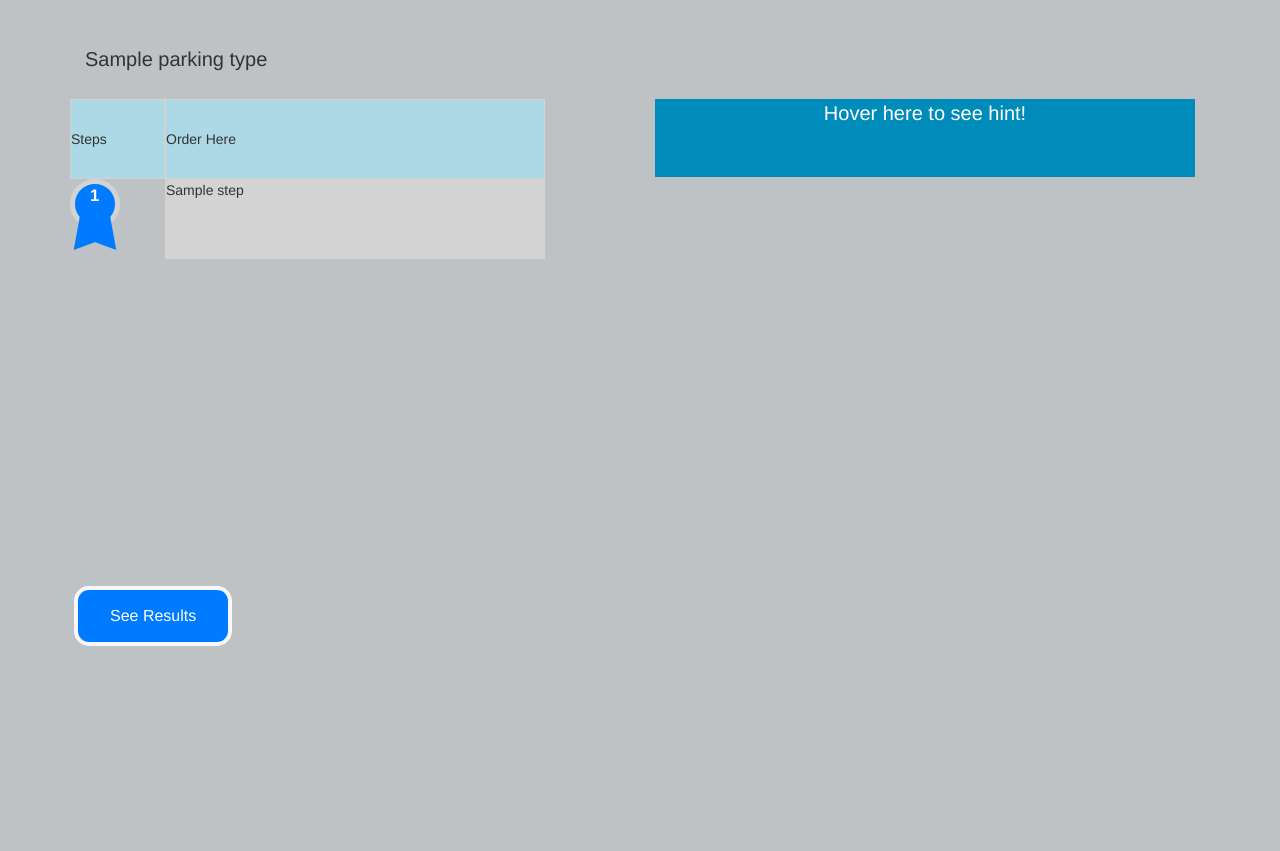
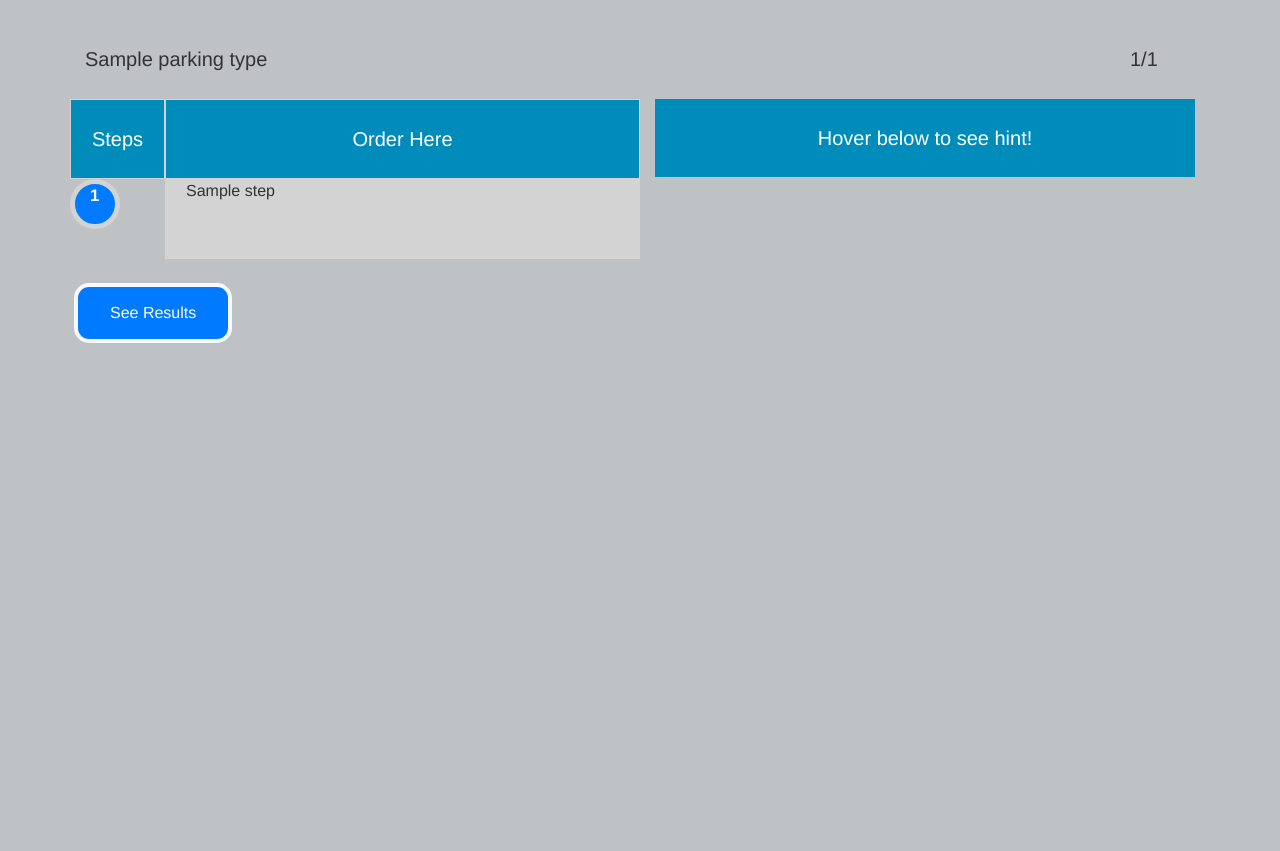
Before and after one commit to tiffanymcbrayer/teaching_parking, a Flask app: template templates/quiz2.html in a window 1280 px wide. Shown: the part 62-913 px from the top of the page. After the commit the page ends 405 px from the top, so only its background shows below. Run offline with Flask 2, Linux system fonts and the light colour scheme; the template is opened without the code that fills it: most values are stand-ins (such as "Sample title", 1, 10 or a date in 2020); some libraries are stand-ins or nearby versions.

Commit message:
changed drag drop quiz style

```diff
--- a/server.py
+++ b/server.py
@@ -427,7 +427,7 @@ def quiz(q_num=None):
             return render_template('quiz.html', end=0, total_num=QUIZ_NUM, q_num=q_num, response=response, question=question)
         elif questions[q]["type"] == "order":
             parkingType = quiz2[str(questions[q]["ord"])]
-            return render_template('quiz2.html', parkingType=parkingType)
+            return render_template('quiz2.html', parkingType=parkingType, total_num=QUIZ_NUM, q_num=q_num)
 
 
 '''@app.route('/quiz2/<q_num>')
--- a/static/main.css
+++ b/static/main.css
@@ -28,36 +28,39 @@
   margin-top: 200px;
 }
 
-.stepContainer{
+.stepContainer {
   background-color: white;
-  box-shadow: 20px 10px 10px rgb(72, 142,191 );
+  box-shadow: 20px 10px 10px rgb(72, 142, 191);
   border: 2px solid rgb(65, 69, 92);
 }
 
-.nameTitle{
-  padding-top:25px;
-  padding-bottom: 25px;
-  font-size: 20px;
-  font-weight: 500;
-}
-.stepName {
-  padding-top:15px;
+.nameTitle {
+  padding-top: 25px;
   padding-bottom: 25px;
   font-size: 20px;
   font-weight: 500;
 }
 
-.stepExp{
-  padding-top:15px;
+.stepName {
+  padding-top: 15px;
+  padding-bottom: 25px;
+  font-size: 20px;
+  font-weight: 500;
+}
+
+.stepExp {
+  padding-top: 15px;
   padding-bottom: 25px;
   font-size: 20px;
 }
+
 .stepGif {
   padding: 0px;
   text-align: center;
 
 }
-.gif{
+
+.gif {
   width: 30%;
   text-align: center;
 }
@@ -140,7 +143,7 @@
   color: #525252;
 }
 
-.navbar{
+.navbar {
   background-color: rgb(72, 142, 191);
   color: white
 }
@@ -160,6 +163,7 @@
   margin: 13px;
   width: 90%;
 }
+
 .start {
   margin-top: 50px;
   font-size: 20px !important;
@@ -167,6 +171,7 @@
   justify-content: center;
   align-items: center;
 }
+
 .welcome {
   display: flex;
   justify-content: center;
@@ -175,12 +180,13 @@
   font-size: 20px;
   padding-top: 10px;
 }
+
 .iconHome {
   border: 2px solid rgb(65, 69, 92);
   background-color: white;
 }
 
-.startButton{
+.startButton {
   background-color: rgb(72, 142, 191);
   color: white;
   border-style: solid;
@@ -193,9 +199,10 @@
   text-align: center;
   margin-left: 425px;
 }
-.homePicContainer{
+
+.homePicContainer {
   margin-left: 5px;
-  margin-right:  -5px;
+  margin-right: -5px;
   background-color: white;
 }
 
@@ -239,7 +246,7 @@
   border-width: 4px;
   border-color: rgb(72, 142, 191);
   border-radius: 10px;
-  margin:0px;
+  margin: 0px;
   font-size: 16px;
   width: 130px;
   text-decoration: none;
@@ -267,80 +274,14 @@
 .title2 {
   /* display: inline-block; */
   vertical-align: middle;
+  text-align: center;
+  color: white;
+  font-size: 20px;
+  width: 100%;
   line-height: 78px;
 }
 
-
-.bluebox {
-  margin-left: 10px;
-  margin-right: 40px;
-  /* width: 150px; */
-  /* height: 80px; */
-  border: 1px solid lightgray;
-  background-color: lightblue;
-}
-
-
-#badge-ribbon {
-  position: relative;
-  background: #007bff;
-  height: 50px;
-  width: 50px;
-  border-radius: 50px;
-  border: 5px solid lightgray;
-}
-
-#badge-ribbon:before,
-#badge-ribbon:after {
-  content: '';
-  position: absolute;
-  border-bottom: 35px solid #007bff;
-  border-left: 20px solid transparent;
-  border-right: 20px solid transparent;
-  top: 35px;
-  left: -10px;
-  transform: rotate(-140deg);
-  /* border: 5px solid lightgray; */
-}
-
-#badge-ribbon:after {
-  left: auto;
-  right: -10px;
-  transform: rotate(140deg);
-}
-
-.ordernum {
-  font-size: larger;
-  font-weight: bold;
-  color: white;
-  margin-left: 15px;
-  margin-top: 30px !important;
-}
-
-.namebox {
-  /* border: 1px solid lightgray; */
-  padding-left: 0px;
-  margin-right: 40px;
-  width: 100%;
-  height: 80px;
-}
-
-
-.dropbox {
-  vertical-align: middle !important;
-  /* text-align: center; */
-  border: 1px solid lightgray;
-  background-color: lightgray;
-  /* padding-left: 0px; */
-  /* margin-right: 40px; */
-  /* width: 100%; */
-  height: 80px;
-  /* width: 150px; */
-  /* height: auto; */
-}
-
 .hint {
-  text-align: center;
   color: white;
   font-size: 20px;
   text-align: center;
@@ -356,6 +297,87 @@
   transition: .5s ease;
   background-color: #008CBA;
 }
+
+.bluebox {
+  margin-left: 10px;
+  margin-right: 40px;
+  /* width: 150px; */
+  /* height: 80px; */
+  border: 1px solid lightgray;
+  background-color: #008CBA;
+}
+
+
+#badge-ribbon {
+  position: relative;
+  background: #007bff;
+  height: 50px;
+  width: 50px;
+  border-radius: 50px;
+  border: 5px solid lightgray;
+}
+
+/* #badge-ribbon:before,
+#badge-ribbon:after {
+  content: '';
+  position: absolute;
+  border-bottom: 35px solid #007bff;
+  border-left: 20px solid transparent;
+  border-right: 20px solid transparent;
+  top: 35px;
+  left: -10px;
+  transform: rotate(-140deg);
+}
+
+#badge-ribbon:after {
+  left: auto;
+  right: -10px;
+  transform: rotate(140deg);
+} */
+
+.ordernum {
+  font-size: larger;
+  font-weight: bold;
+  color: white;
+  margin-left: 15px;
+  margin-top: 30px !important;
+}
+
+.namebox {
+  /* border: 1px solid lightgray; */
+  vertical-align: middle;
+  /* text-align: center; */
+  padding-left: 0px;
+  margin-right: 0px;
+  width: 100%;
+  height: 80px;
+}
+
+.centering {
+  text-align: left !important;
+  vertical-align: top;
+  margin-left: 20px;
+  margin-right: 20px;
+  font-size: 16px;
+
+}
+
+.dropbox {
+  /* display: inline-block; */
+  /* vertical-align: middle !important; */
+  /* text-align: center; */
+  border: 1px solid lightgray;
+  background-color: lightgray;
+  /* width: 100%; */
+  /* padding-left: 0px; */
+  /* margin-right: 40px; */
+  /* width: 100%; */
+  height: 80px;
+  /* width: 150px; */
+  /* height: auto; */
+}
+
+
 
 .centeralign {
   /* display: flex; */
@@ -377,8 +399,8 @@
 }
 
 .fullGif {
-  /* border: 1px solid lightgray; */
   text-align: center;
+  height: 78px;
 }
 
 .fullGif:hover .overlay {
--- a/static/quiz2.js
+++ b/static/quiz2.js
@@ -43,6 +43,7 @@ $(document).ready(function () {
     })(jQuery);
 
     $('.stepsdiv').randomize('.namebox');
+    $('.detailsdiv').randomize('.dropbox');
 
     $('.dragbox').hover(function () {
         $(this).css('background-color', 'orange')
@@ -56,7 +57,7 @@ $(document).ready(function () {
         stack: '.dragbox',
         start: function (event, ui) {
             console.log($(this).data('from'))
-            $('.dropbox').css('background-color', '#37839c')
+            $('.dropbox').css('background-color', 'lightblue')
         },
         stop: function (event, ui) {
             $('.dropbox').css('background-color', 'lightgray')
@@ -69,17 +70,17 @@ $(document).ready(function () {
         tolerance: 'pointer',
 
         drop: function (event, ui) {
-            $(ui.draggable).detach().css({ top: -40, left: -50 }).appendTo(this);
+            $(ui.draggable).detach().css({ top: -0, left: -50 }).appendTo(this);
             $(this).data("step", $(ui.draggable).data("step"));
             console.log(this)
             console.log("Data step " + $(this).data("step"));
             console.log("Data order " + $(ui.draggable).data("step"));
         },
         over: function (event, ui) {
-            $(this).css('background-color', '#114a5e')
+            $(this).css('background-color', '#37839c')
         },
         out: function (event, ui) {
-            $(this).css('background-color', '#37839c')
+            $(this).css('background-color', 'lightblue')
         }
     });
 
--- a/templates/quiz2.html
+++ b/templates/quiz2.html
@@ -7,6 +7,8 @@
 <script type="text/javascript" src="{{ url_for('static', filename = 'quiz2.js') }}"></script>
 <script>
     let ordnum = '{{parkingType.ord}}'
+    let q_num = '{{q_num}}'
+    let total = '{{total_num}}'
 </script>
 
 <div id="goal">
@@ -15,6 +17,12 @@
             <div class="nameTitle">
                 {{parkingType.name}}
             </div>
+        </div>
+        <div class="col-md-5"></div>
+        <div class="col-md-1 nameTitle">
+            {% if q_num %}
+            {{q_num}}/{{total_num}}
+            {% endif %}
         </div>
     </div>
 
@@ -31,20 +39,19 @@
             </div>
             {% endfor %}
         </div>
-        <div class="col-4 droporder drop">
+        <div class="col-5 droporder drop detailsdiv">
             <div class="row bluebox">
                 <span class="title2">Order Here</span>
             </div>
             {% for num, step, gif in parkingType.steps %}
             <div class="row stepdetail dropbox" data-order="{{num}}">
-                <span>{{step}}</span>
+                <span class="centering">{{step}}</span>
             </div>
             {% endfor %}
         </div>
-        <div class="col-1"></div>
         <div class="col-6 centeralign">
+            <div class="title2 hint">Hover below to see hint!</div>
             <div class="fullGif">
-                <div class="text hint">Hover here to see hint!</div>
                 <div class='overlay'>
                     <img src={{parkingType.fullGif}} width=100%>
                 </div>
@@ -53,8 +60,14 @@
 
     </div>
 
-    <div class="row buttons">
+    <br>
+
+    <div class="row">
+        <!-- <div class="col-7"> </div> -->
+        <!-- <div class="col-5 buttons"> -->
         <button class='quizButtons' id='showresult'>See Results</button>
+        <!-- </div> -->
+
     </div>
 
 
```
